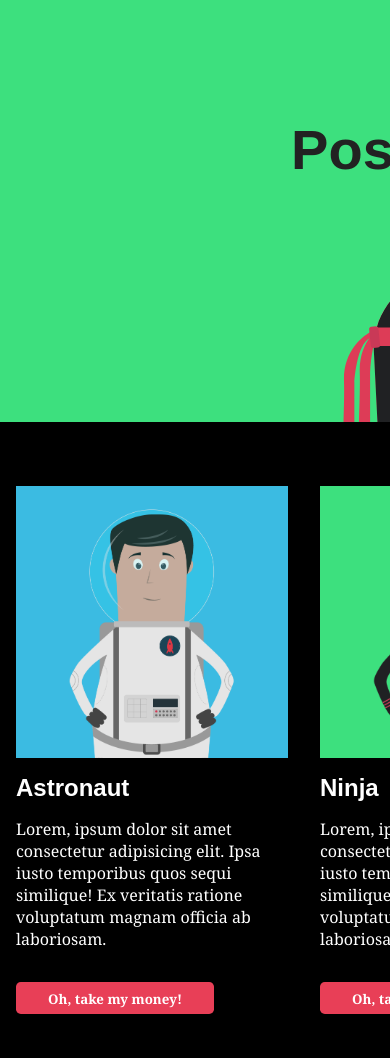
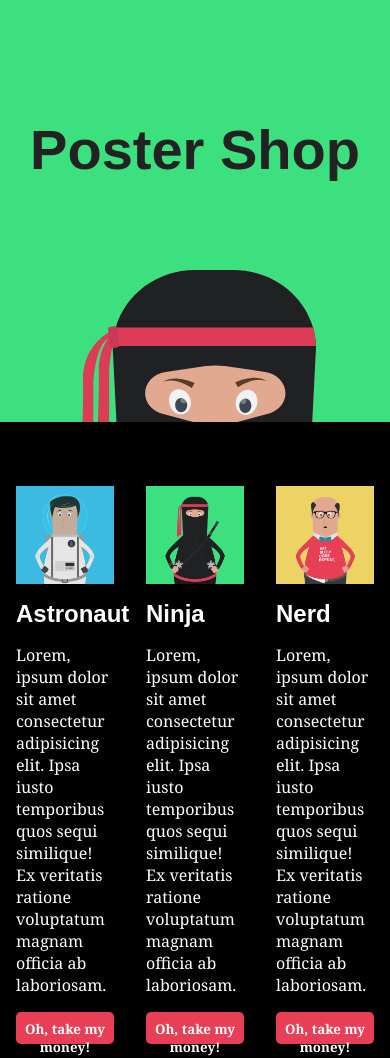
Before and after one commit to Klara-Holm-JS24/Poster-Shop, a plain HTML site: page index.html in a window 390 px wide. Shown: the part 58-1116 px from the top of the page. Drawn offline with Linux system fonts and the light colour scheme.

Commit message:
Changed css to increase responsivity

```diff
--- a/css/grid-style.css
+++ b/css/style.css
@@ -1,4 +1,7 @@
-/*Gets the job done och använder mycket grid, men not very responsiv... går sönder lätt in other words*/
+/* main{width: 55rem;} => main {max-width:55rem;}
+gjorde susen för responsivitet.
+Men skulle inte skada att lägga till en media query för när
+fönster-/skärmbredden går under 600px*/
 
 :root {
     font-family: Arial, Helvetica, sans-serif;
@@ -22,8 +25,6 @@ header {
     align-items: center;
     justify-content: space-between;
     background-color: var(--green);
-
-    min-width: 57rem;
 }
 
 h1 {
@@ -37,7 +38,7 @@ h1 {
 }
 
 main {
-    width: 55rem;
+    max-width: 55rem;
     display: grid;
     grid-template-columns: repeat(6, 1fr);
     grid-template-rows: repeat(3, 33rem) 40rem;
@@ -62,7 +63,7 @@ p, button {
         border: none;
         border-radius: 0.3rem;
         height: 2rem;
-        padding: 0.5rem 2rem;
+        padding: 0.5rem;
         color: #ffffff;
         font-weight: 700;
     }
@@ -87,8 +88,6 @@ footer {
     background-color: #333333;
     height: 8rem;
     padding: 3rem 1rem;
-
-    min-width: 55rem;
 }
 
 .footer-content {
@@ -119,7 +118,6 @@ footer {
 
 li {
     list-style: none;
-}
 
     a {
         text-decoration: none;
@@ -130,3 +128,4 @@ a {
     a:hover {
         text-decoration: underline;
     }
+}
--- a/index.html
+++ b/index.html
@@ -4,7 +4,7 @@
     <meta charset="UTF-8">
     <meta name="viewport" content="width=device-width, initial-scale=1.0">
     <title>Poster Shop</title>
-    <link rel="stylesheet" href="css/grid-style.css">
+    <link rel="stylesheet" href="css/style.css">
 </head>
 <body>
     <header>
```
Lines whose indentation alone changed are shown as unchanged.
